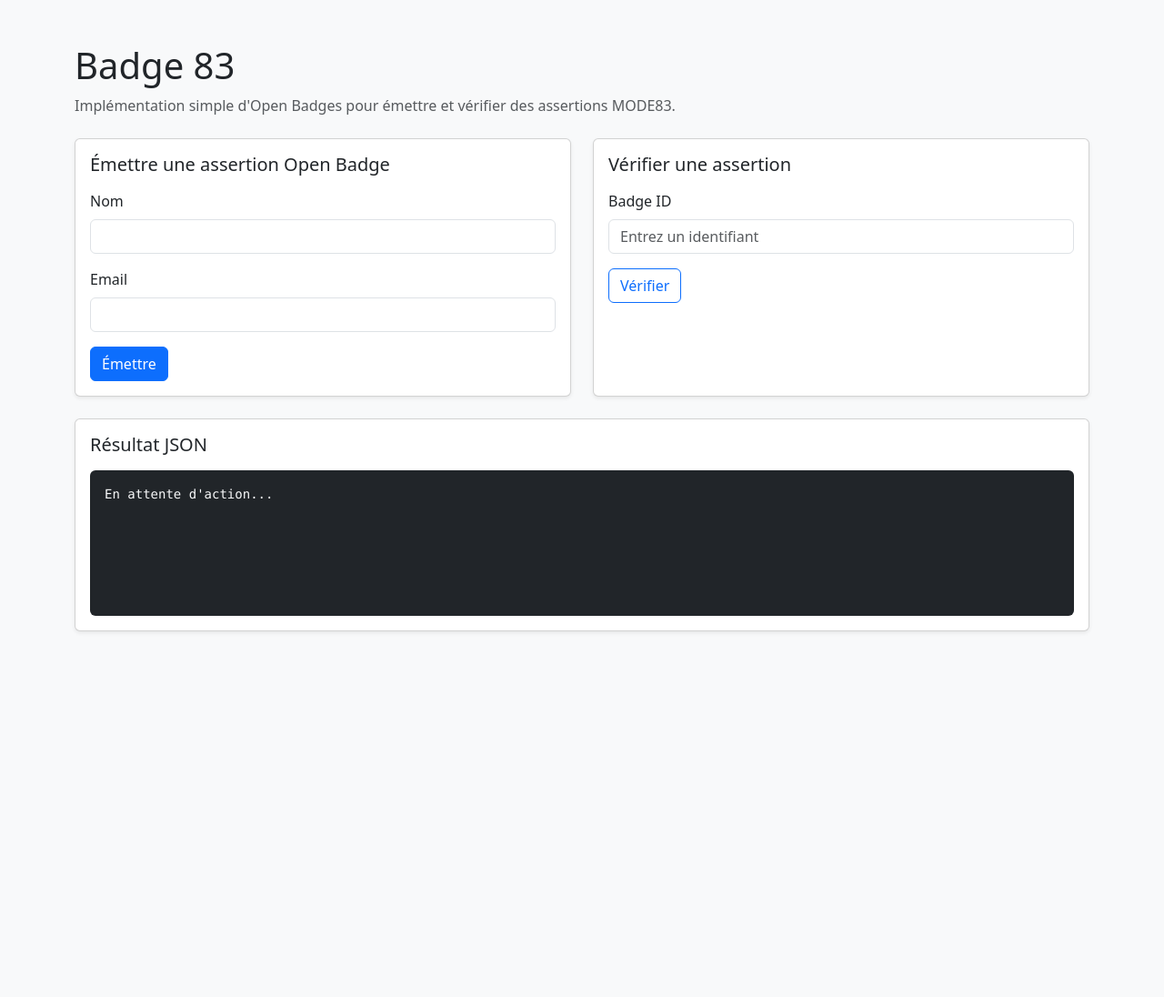
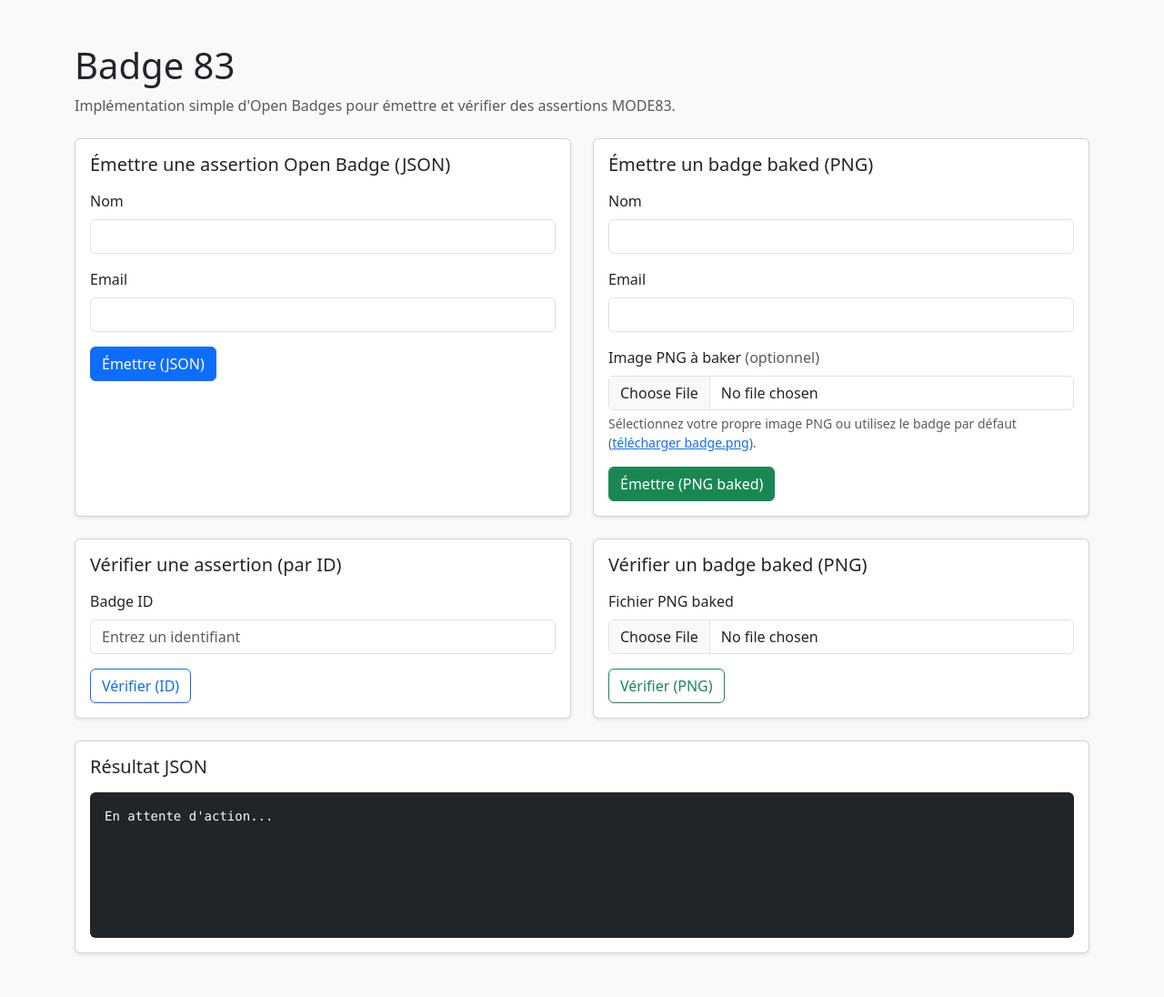
Before and after one commit to 7443227-afk/Mode83, a FastAPI app: page / in a window 1280 px wide. Shown: the whole page at 91% size. Before the commit the page ends 695 px from the top, so only its background shows below. Run offline with FastAPI, Linux system fonts and the light colour scheme.

Commit message:
10/04/26

```diff
--- a/badge83/app/main.py
+++ b/badge83/app/main.py
@@ -1,14 +1,17 @@
 from __future__ import annotations
 
-from fastapi import FastAPI, Form, Request
-from fastapi.responses import HTMLResponse
+from pathlib import Path
+
+from fastapi import FastAPI, Form, Request, UploadFile, File
+from fastapi.responses import HTMLResponse, Response, FileResponse
 from fastapi.templating import Jinja2Templates
 
-from app.issuer import issue_badge
-from app.verifier import verify_badge
+from app.issuer import issue_badge, issue_baked_badge
+from app.verifier import verify_badge, verify_baked_badge
 
 app = FastAPI(title="Badge 83")
 templates = Jinja2Templates(directory="templates")
+DATA_BASE = Path(__file__).resolve().parent.parent / "data"
 
 
 @app.get("/", response_class=HTMLResponse)
@@ -17,11 +20,35 @@ async def index(request: Request):
     return templates.TemplateResponse("index.html", {"request": request})
 
 
+@app.get("/badge.png")
+async def get_badge_png():
+    """Télécharge l'image badge par défaut (pour baking local ou référence)."""
+    return FileResponse(DATA_BASE / "badge.png", media_type="image/png")
+
+
 @app.post("/issue")
 async def issue(name: str = Form(...), email: str = Form(...)):
     """Reçoit les informations utilisateur et émet une Assertion Open Badges."""
     badge = issue_badge(name=name, email=email)
     return {"status": "issued", "badge": badge}
+
+
+@app.post("/issue-baked")
+async def issue_baked(name: str = Form(...), email: str = Form(...), badge_image: UploadFile | None = File(None)):
+    """Émet un badge Open Badges baked dans un PNG.
+
+    Si *badge_image* est fourni (upload), il est utilisé comme base.
+    Sinon le PNG par défaut ``data/badge.png`` est utilisé.
+    """
+    png_data = await badge_image.read() if badge_image else None
+    result = issue_baked_badge(name=name, email=email, png_data=png_data)
+    return Response(
+        content=result["baked_png_bytes"],
+        media_type="image/png",
+        headers={
+            "Content-Disposition": f'attachment; filename="badge-{result["assertion_id"]}.png"',
+        },
+    )
 
 
 @app.get("/verify/{badge_id}")
@@ -36,3 +63,11 @@ async def verify_query(badge_id: str):
     """Permet la vérification via query string (?badge_id=...)."""
     result = verify_badge(badge_id=badge_id)
     return result
+
+
+@app.post("/verify-baked")
+async def verify_baked(badge: UploadFile = File(...)):
+    """Vérifie un badge Open Badges à partir d'un PNG baked uploadé."""
+    png_data = await badge.read()
+    result = verify_baked_badge(png_data)
+    return result
--- a/badge83/templates/index.html
+++ b/badge83/templates/index.html
@@ -20,8 +20,8 @@
         <div class="col-12 col-md-6">
           <div class="card shadow-sm h-100">
             <div class="card-body">
-              <h2 class="h5 mb-3">Émettre une assertion Open Badge</h2>
-          <form id="issueForm" method="post" action="/issue">
+              <h2 class="h5 mb-3">Émettre une assertion Open Badge (JSON)</h2>
+              <form id="issueForm" method="post" action="/issue">
                 <div class="mb-3">
                   <label for="name" class="form-label">Nom</label>
                   <input id="name" type="text" name="name" class="form-control" required />
@@ -30,8 +30,8 @@
                   <label for="email" class="form-label">Email</label>
                   <input id="email" type="email" name="email" class="form-control" required />
                 </div>
-                <button type="submit" class="btn btn-primary">Émettre</button>
-          </form>
+                <button type="submit" class="btn btn-primary">Émettre (JSON)</button>
+              </form>
             </div>
           </div>
         </div>
@@ -39,8 +39,43 @@
         <div class="col-12 col-md-6">
           <div class="card shadow-sm h-100">
             <div class="card-body">
-              <h2 class="h5 mb-3">Vérifier une assertion</h2>
-          <form id="verifyForm" method="get" action="/verify">
+              <h2 class="h5 mb-3">Émettre un badge baked (PNG)</h2>
+              <form id="issueBakedForm">
+                <div class="mb-3">
+                  <label for="bakedName" class="form-label">Nom</label>
+                  <input id="bakedName" type="text" name="name" class="form-control" required />
+                </div>
+                <div class="mb-3">
+                  <label for="bakedEmail" class="form-label">Email</label>
+                  <input id="bakedEmail" type="email" name="email" class="form-control" required />
+                </div>
+                <div class="mb-3">
+                  <label for="badgeImage" class="form-label">Image PNG à baker <span class="text-muted">(optionnel)</span></label>
+                  <input
+                    type="file"
+                    id="badgeImage"
+                    name="badge_image"
+                    class="form-control"
+                    accept=".png"
+                  />
+                  <div class="form-text">
+                    Sélectionnez votre propre image PNG ou utilisez le badge par défaut
+                    (<a href="/badge.png" target="_blank">télécharger badge.png</a>).
+                  </div>
+                </div>
+                <button type="submit" class="btn btn-success">Émettre (PNG baked)</button>
+              </form>
+            </div>
+          </div>
+        </div>
+      </section>
+
+      <section class="row g-4 mb-4">
+        <div class="col-12 col-md-6">
+          <div class="card shadow-sm h-100">
+            <div class="card-body">
+              <h2 class="h5 mb-3">Vérifier une assertion (par ID)</h2>
+              <form id="verifyForm" method="get" action="/verify">
                 <div class="mb-3">
                   <label for="badgeId" class="form-label">Badge ID</label>
                   <input
@@ -51,8 +86,30 @@
                     placeholder="Entrez un identifiant"
                   />
                 </div>
-                <button type="submit" class="btn btn-outline-primary">Vérifier</button>
-          </form>
+                <button type="submit" class="btn btn-outline-primary">Vérifier (ID)</button>
+              </form>
+            </div>
+          </div>
+        </div>
+
+        <div class="col-12 col-md-6">
+          <div class="card shadow-sm h-100">
+            <div class="card-body">
+              <h2 class="h5 mb-3">Vérifier un badge baked (PNG)</h2>
+              <form id="verifyBakedForm">
+                <div class="mb-3">
+                  <label for="badgeFile" class="form-label">Fichier PNG baked</label>
+                  <input
+                    type="file"
+                    id="badgeFile"
+                    name="badge"
+                    class="form-control"
+                    accept=".png"
+                    required
+                  />
+                </div>
+                <button type="submit" class="btn btn-outline-success">Vérifier (PNG)</button>
+              </form>
             </div>
           </div>
         </div>
@@ -68,7 +125,9 @@
 
     <script>
       const issueForm = document.getElementById('issueForm');
+      const issueBakedForm = document.getElementById('issueBakedForm');
       const verifyForm = document.getElementById('verifyForm');
+      const verifyBakedForm = document.getElementById('verifyBakedForm');
       const badgeIdInput = document.getElementById('badgeId');
       const resultBox = document.getElementById('result');
 
@@ -93,6 +152,40 @@
         }
       });
 
+      issueBakedForm.addEventListener('submit', async (event) => {
+        event.preventDefault();
+        const fileInput = document.getElementById('badgeImage');
+        const file = fileInput.files[0];
+
+        const formData = new FormData();
+        formData.append('name', document.getElementById('bakedName').value);
+        formData.append('email', document.getElementById('bakedEmail').value);
+        if (file) {
+          formData.append('badge_image', file);
+        }
+
+        const response = await fetch('/issue-baked', {
+          method: 'POST',
+          body: formData,
+        });
+
+        if (response.ok) {
+          const blob = await response.blob();
+          const url = window.URL.createObjectURL(blob);
+          const a = document.createElement('a');
+          a.href = url;
+          a.download = 'badge-baked.png';
+          document.body.appendChild(a);
+          a.click();
+          window.URL.revokeObjectURL(url);
+          document.body.removeChild(a);
+          showResult({ status: 'baked', message: 'Badge PNG téléchargé avec succès.' });
+        } else {
+          const err = await response.json().catch(() => ({ detail: response.statusText }));
+          showResult({ status: 'error', message: err.detail || 'Erreur lors de la génération du badge.' });
+        }
+      });
+
       verifyForm.addEventListener('submit', async (event) => {
         event.preventDefault();
         const badgeId = badgeIdInput.value.trim();
@@ -100,6 +193,27 @@
         const data = await response.json();
         showResult(data);
       });
+
+      verifyBakedForm.addEventListener('submit', async (event) => {
+        event.preventDefault();
+        const fileInput = document.getElementById('badgeFile');
+        const file = fileInput.files[0];
+        if (!file) {
+          showResult({ error: 'Aucun fichier sélectionné.' });
+          return;
+        }
+
+        const formData = new FormData();
+        formData.append('badge', file);
+
+        const response = await fetch('/verify-baked', {
+          method: 'POST',
+          body: formData,
+        });
+
+        const data = await response.json();
+        showResult(data);
+      });
     </script>
   </body>
 </html>
```
Also changed, not shown: badge83/app/baker.py (added, +165 -0 lines), badge83/app/issuer.py (+65 -0 lines), badge83/app/verifier.py (+26 -0 lines), badge83/README.md, badge83/data/badge.png (added), 1 other file.
